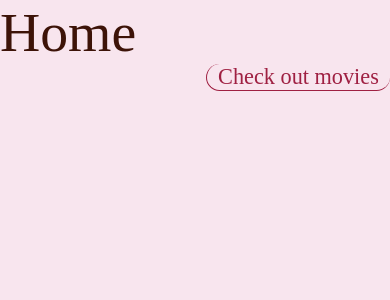
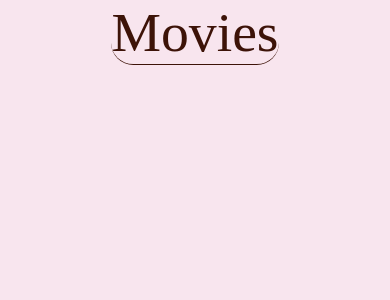
Before and after one commit to anaclette/TheMovieDB, a React Native app: screen /Home in a window 390 px wide. Shown: the top 300 px of the page. Built offline with nearby package versions, Linux system fonts and the light colour scheme.

Commit message:
Localized Movies button text in Home Component

```diff
--- a/src/screens/Home/Home.tsx
+++ b/src/screens/Home/Home.tsx
@@ -2,17 +2,18 @@ import React from 'react';
 import {useNavigation} from '@react-navigation/core';
 import {TouchableOpacity, SafeAreaView, Text} from 'react-native';
 import {styles} from './home.style';
+import copies from '../../utils/copies';
 
 export const Home = () => {
   const navigation = useNavigation();
   return (
     <SafeAreaView style={styles.safeAreaView}>
-      <Text style={styles.title}>Home</Text>
+      {/* <Text style={styles.title}>Home</Text> */}
 
       <TouchableOpacity
         style={styles.navigateButton}
         onPress={() => navigation.navigate('Movies')}>
-        <Text style={styles.buttonText}>Check out movies</Text>
+        <Text style={styles.buttonText}>{copies.es.detailTitle.movies}</Text>
       </TouchableOpacity>
     </SafeAreaView>
   );
--- a/src/screens/Home/home.style.ts
+++ b/src/screens/Home/home.style.ts
@@ -7,21 +7,16 @@ export const styles = StyleSheet.create({
   safeAreaView: {
     flex: 1,
   },
-  title: {
+  // title: {
+  //   ...fonts.Amatic,
+  // },
+  navigateButton: {
+    borderBottomColor: colors.brown,
+    borderBottomWidth: 1,
+    borderRadius: metrics.scale(20),
+    alignSelf: 'center',
+  },
+  buttonText: {
     ...fonts.Amatic,
   },
-  navigateButton: {
-    borderBottomColor: colors.darkPink,
-    borderBottomWidth: 1,
-    borderLeftWidth: 1,
-    borderRadius: metrics.scale(20),
-    borderLeftColor: colors.darkPink,
-    alignSelf: 'flex-end',
-  },
-  buttonText: {
-    paddingHorizontal: metrics.scale(10),
-    color: colors.darkPink,
-    ...fonts.HindSiliguri,
-    fontSize: metrics.scale(20),
-  },
 });
--- a/src/utils/copies.ts
+++ b/src/utils/copies.ts
@@ -7,6 +7,7 @@ export default {
       upcoming: 'Próximamente',
     },
     detailTitle: {
+      movies: 'Movies',
       cast: 'Cast',
     },
   },
```
